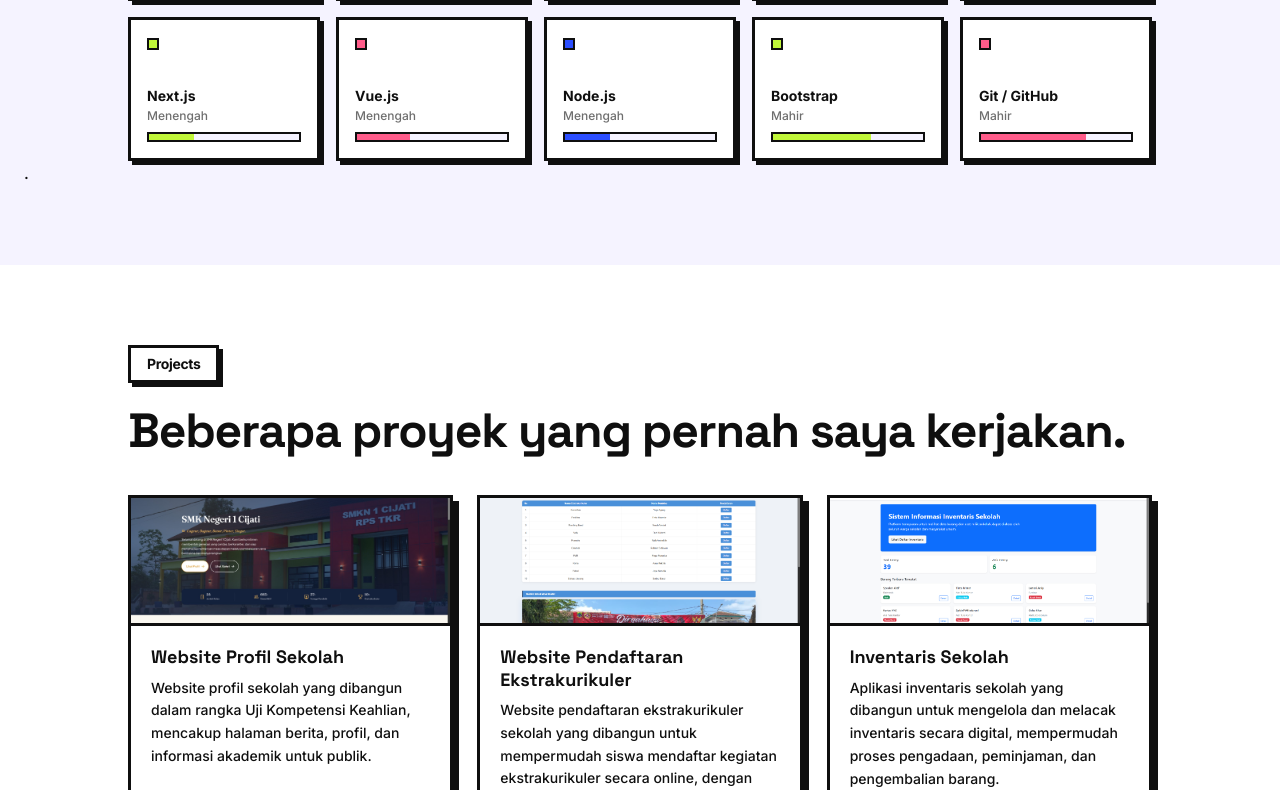
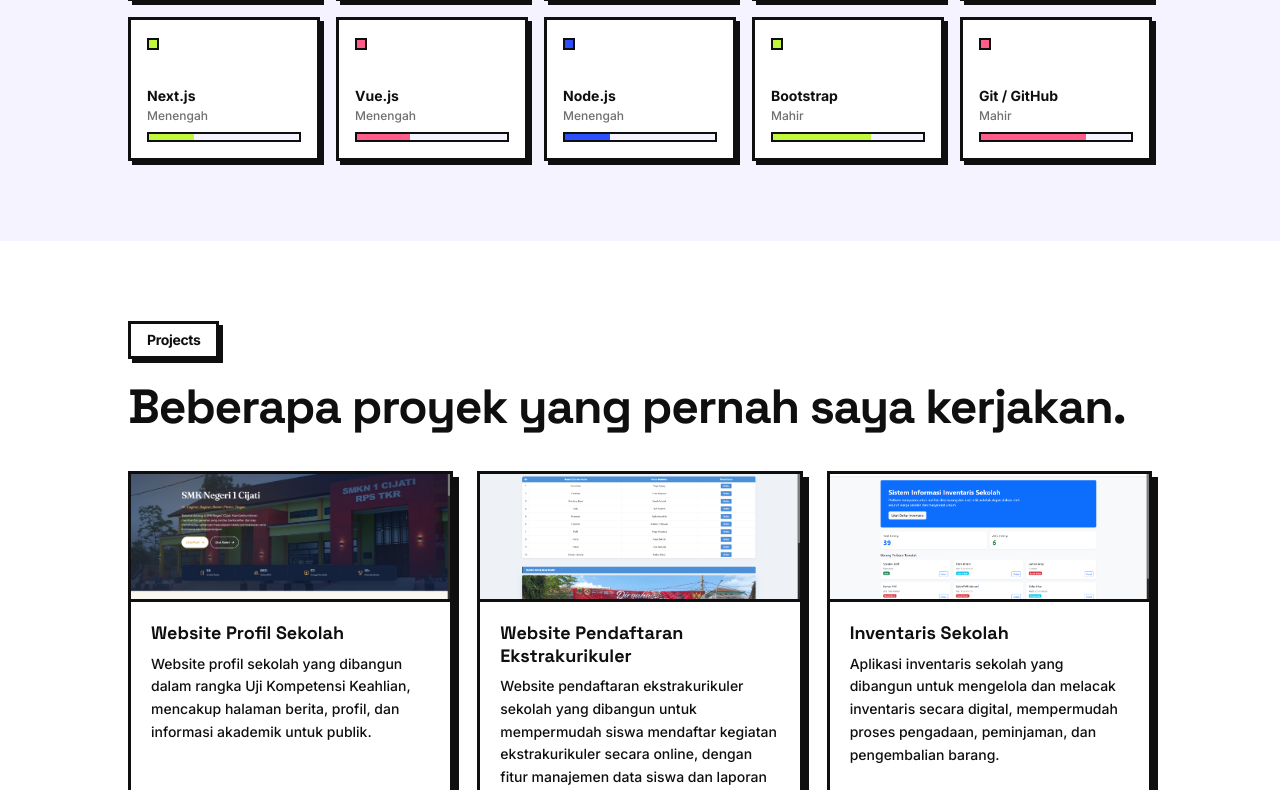
Before and after one commit to ulwanFM72/portfolio, a Next.js app: page / in a window 1280 px wide. Shown: the part 2010-2800 px from the top of the page. Built offline with nearby package versions, Linux system fonts and the light colour scheme.

Commit message:
update something

```diff
--- a/src/components/Projects.jsx
+++ b/src/components/Projects.jsx
@@ -59,7 +59,6 @@ export default function Projects() {
           })}
         </div>
       </div>
-      .
     </Blob>
   );
 }
--- a/src/components/Skills.jsx
+++ b/src/components/Skills.jsx
@@ -40,7 +40,6 @@ export default function Skills() {
           ))}
         </div>
       </div>
-      .
     </Blob>
   );
 }
--- a/src/components/ui.jsx
+++ b/src/components/ui.jsx
@@ -42,7 +42,6 @@ export function ToggleSwitch({ checked, onChange, leftLabel, rightLabel, ariaLab
       <span className="relative z-10 w-7 h-7 bg-lime border-2 border-ink transition-transform duration-200 flex items-center justify-center text-[9px] font-black" style={{ transform: checked ? 'translateX(34px)' : 'translateX(0px)' }}>
         {checked ? rightLabel : leftLabel}
       </span>
-      .
     </button>
   );
 }
```
